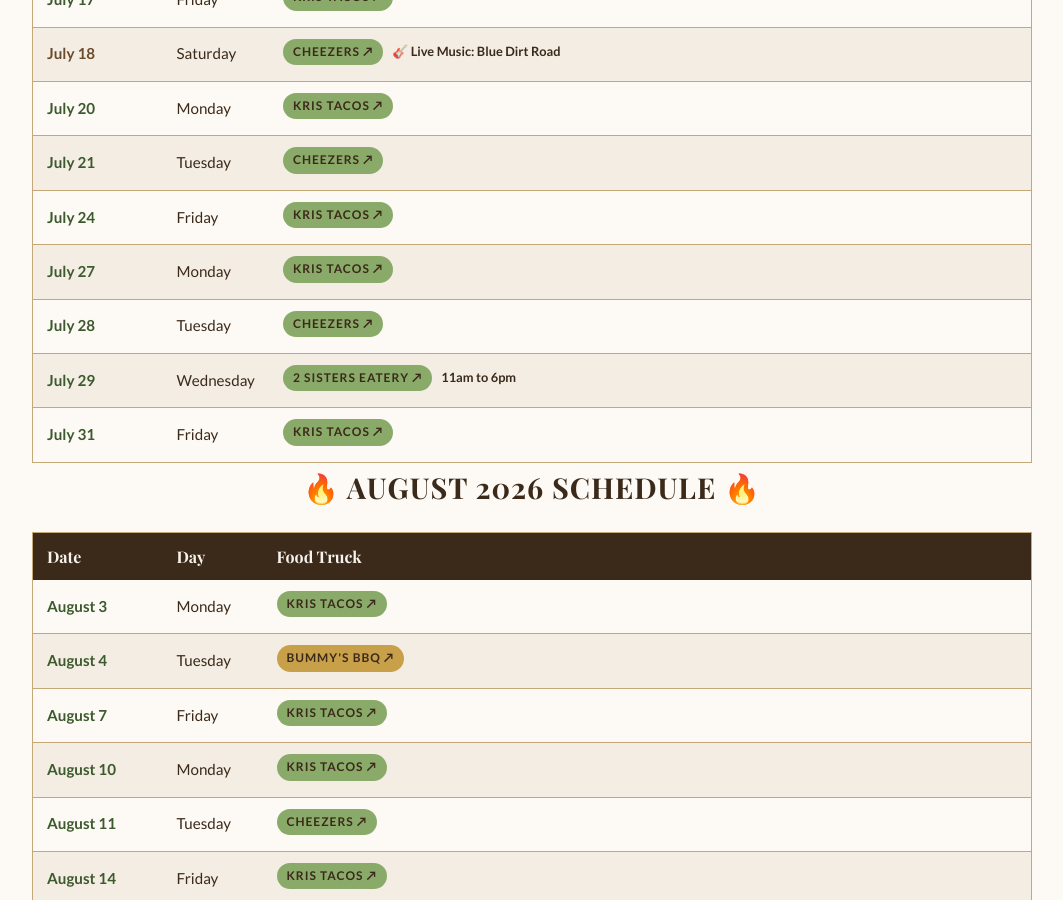
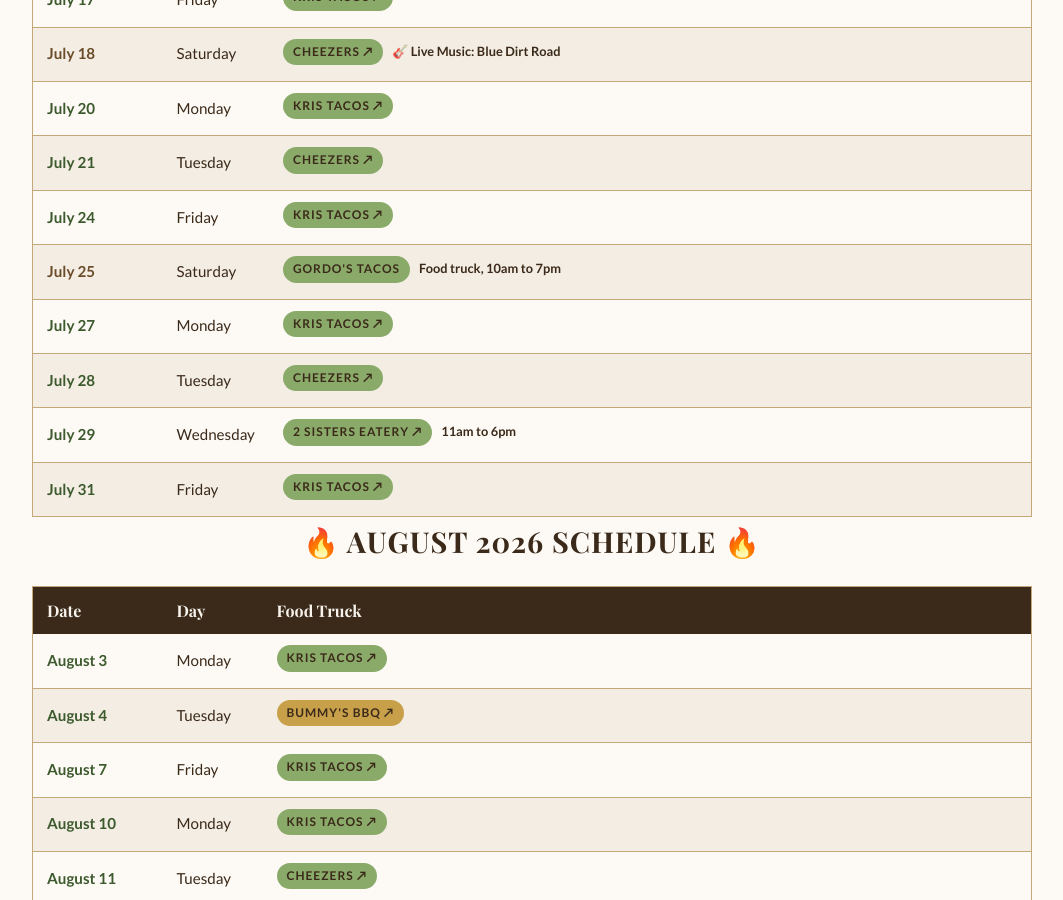
Before and after one commit to blueearthcommunitymarket/blueearthcommunitymarket.github.io, a Jekyll site: the page built from ryno-food-lot/index.html, in a window 1280 px wide and 900 px high, scrolled down 1185 px. Shown: the whole window, without its empty margins (108-1171 px from the left). Built offline with Jekyll 4.4.1, drawn with Linux system fonts in a browser that asks for light colours; some web fonts are replaced.

Commit message:
Add Gordo's Tacos for July 25

```diff
--- a/ryno-food-lot/index.html
+++ b/ryno-food-lot/index.html
@@ -239,6 +239,7 @@
                 <tr><td class="race-date">July 20</td><td>Monday</td><td><span class="tag"><a href="https://www.facebook.com/share/1AquB7sxYj/?mibextid=wwXIfr" target="_blank" rel="noopener" style="color:inherit;text-decoration:none;">Kris Tacos ↗</a></span></td></tr>
                 <tr><td class="race-date">July 21</td><td>Tuesday</td><td><span class="tag"><a href="https://www.facebook.com/share/1CZyABySqK/?mibextid=wwXIfr" target="_blank" rel="noopener" style="color:inherit;text-decoration:none;">Cheezers ↗</a></span></td></tr>
                 <tr><td class="race-date">July 24</td><td>Friday</td><td><span class="tag"><a href="https://www.facebook.com/share/1AquB7sxYj/?mibextid=wwXIfr" target="_blank" rel="noopener" style="color:inherit;text-decoration:none;">Kris Tacos ↗</a></span></td></tr>
+                <tr style="background: var(--green-light);"><td class="race-date special-event">July 25</td><td>Saturday</td><td><span class="tag">Gordo's Tacos</span> <span style="font-size:0.8rem;color: var(--brown-dark);font-weight:700;">Food truck, 10am to 7pm</span></td></tr>
                 <tr><td class="race-date">July 27</td><td>Monday</td><td><span class="tag"><a href="https://www.facebook.com/share/1AquB7sxYj/?mibextid=wwXIfr" target="_blank" rel="noopener" style="color:inherit;text-decoration:none;">Kris Tacos ↗</a></span></td></tr>
                 <tr><td class="race-date">July 28</td><td>Tuesday</td><td><span class="tag"><a href="https://www.facebook.com/share/1CZyABySqK/?mibextid=wwXIfr" target="_blank" rel="noopener" style="color:inherit;text-decoration:none;">Cheezers ↗</a></span></td></tr>
                 <tr><td class="race-date">July 29</td><td>Wednesday</td><td><span class="tag"><a href="https://www.facebook.com/share/18GUPLUwMf/?mibextid=wwXIfr" target="_blank" rel="noopener" style="color:inherit;text-decoration:none;">2 Sisters Eatery ↗</a></span> <span style="font-size:0.8rem;color: var(--brown-dark);font-weight:700;">11am to 6pm</span></td></tr>
```
